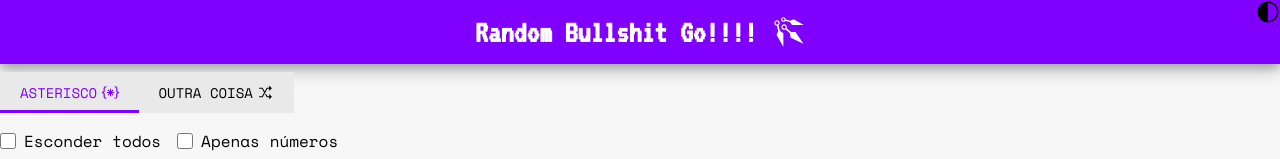
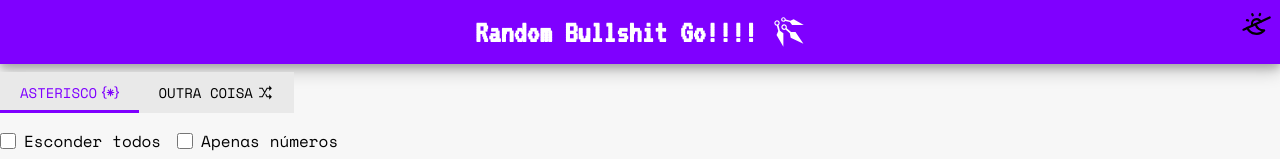
Before and after one commit to allanqueiroz02/random-bullsht, a React (Vite) app: page / in a window 1280 px wide. Shown: the top 159 px of the page. Built offline with nearby package versions, Linux system fonts and the light colour scheme.

Commit message:
feat: added change class theme & styling

```diff
--- a/src/components/Header/Header.tsx
+++ b/src/components/Header/Header.tsx
@@ -1,11 +1,19 @@
 import { GiThrownDaggers } from "react-icons/gi";
-import { VscColorMode } from "react-icons/vsc";
+import { TbSunMoon } from "react-icons/tb";
 
 import "./style.css";
 
 export const Header = () => {
   function handleClickTheme() {
-    console.log("clicou no ícone");
+    const bodyClass = document.body.classList;
+
+    if (bodyClass.contains("light-theme")) {
+      bodyClass.remove("light-theme");
+      bodyClass.add("dark-theme");
+    } else {
+      bodyClass.remove("dark-theme");
+      bodyClass.add("light-theme");
+    }
   }
 
   return (
@@ -13,7 +21,7 @@ export const Header = () => {
       <h1 className="header">
         Random Bullshit Go!!!! <GiThrownDaggers />
       </h1>
-      <VscColorMode
+      <TbSunMoon
         className="theme-icon"
         title="Alterar tema"
         onClick={handleClickTheme}
--- a/src/components/Header/style.css
+++ b/src/components/Header/style.css
@@ -19,9 +19,10 @@
 
 .theme-icon {
   position: absolute;
-  top: 0;
-  right: 0;
+  top: 10px;
+  right: 10px;
   cursor: pointer;
-  width: 1.5rem;
-  height: 1.5rem;
+  width: 1.7rem;
+  height: 1.7rem;
+  transform: rotate(20deg);
 }
```
